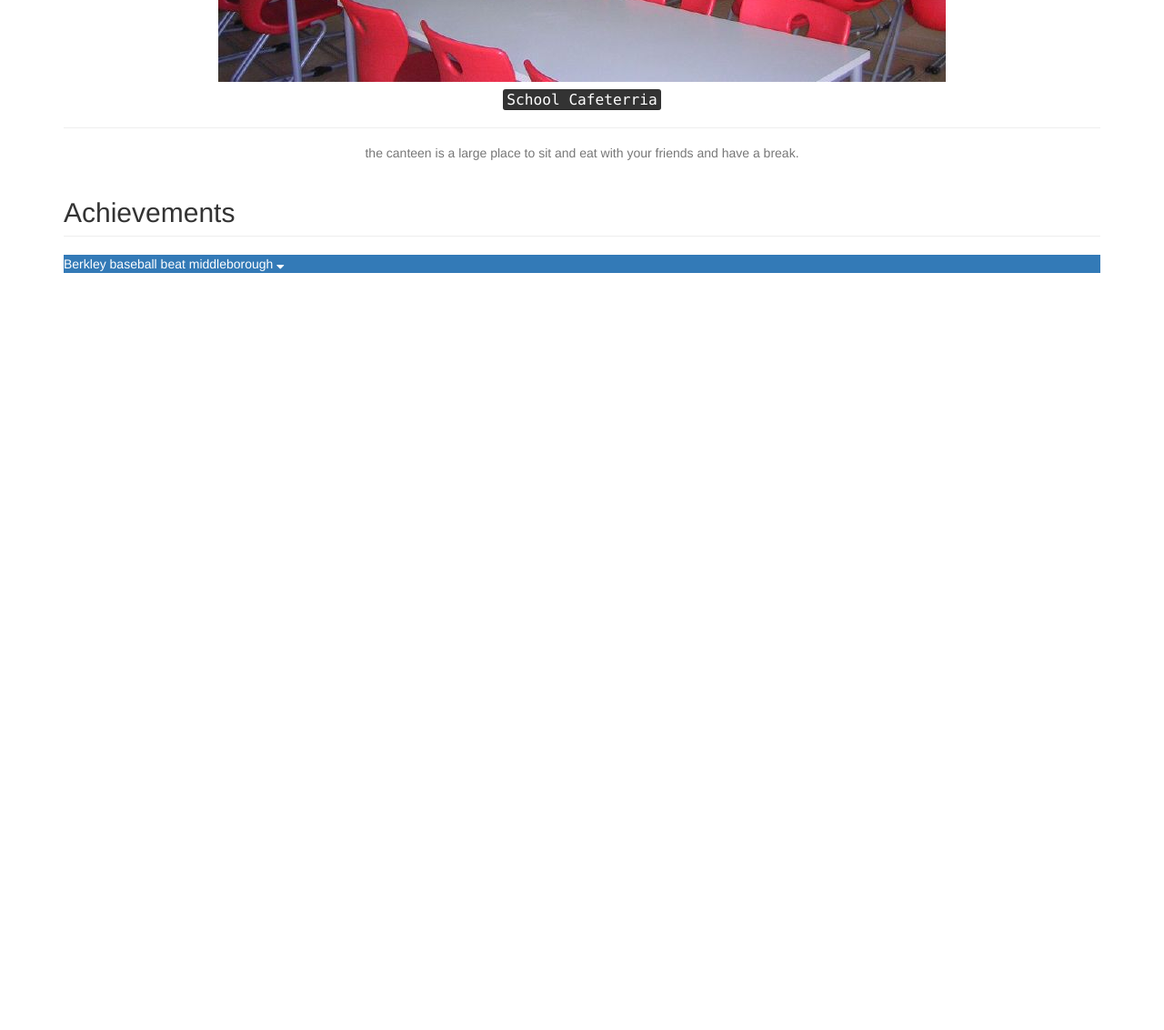
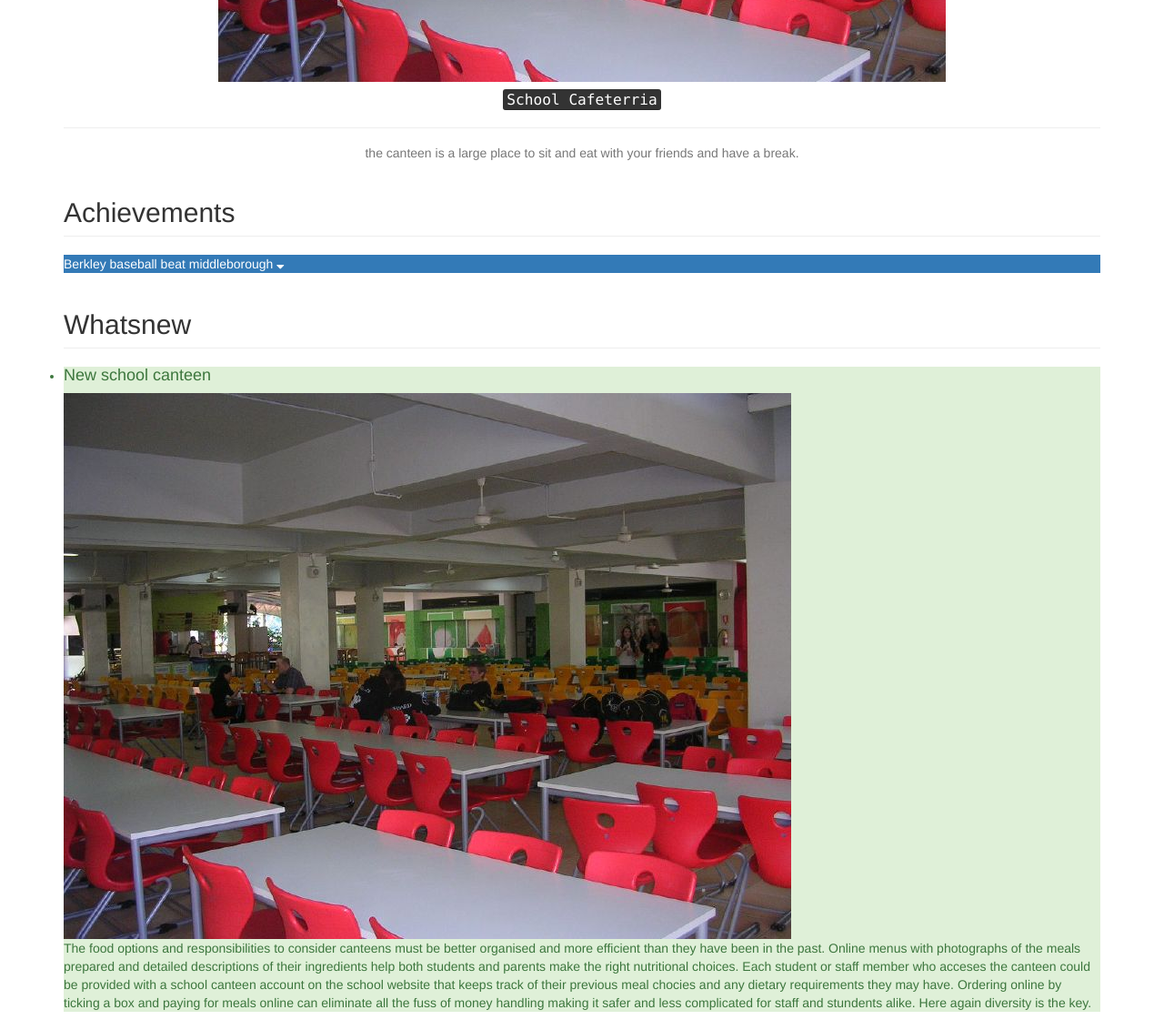
Before and after one commit to ShadowKshame/C692, a plain HTML site: page index.html in a window 1280 px wide. Shown: the part 1976-3108 px from the top of the page at 91% size. Before the commit the page ends 2276 px from the top, so only its background shows below. Drawn offline with nearby package versions, Linux system fonts and the light colour scheme.

Commit message:
Add files via upload

```diff
--- a/index.html
+++ b/index.html
@@ -65,6 +65,9 @@ Navigation bar code here
   <h2 class="page-header" id="achievements">Achievements</h2>
   <div class="bg-primary Achevements"data-toggle="collapse" data-target="#SchoolAchevements">Berkley baseball beat middleborough <i class="fa fa-sort-desc"></i></div>
   <div class="collapse" id="SchoolAchevements"><img src="baseballbaby.webp" alt=""></div>
+  <h2 class="page-header" id="whatsnew">Whatsnew</h2>
+  <ul class="list-group"><li class="list-group-item-success"><h4>New school canteen</h4>
+  <img src="canteen.jpg" alt="canteen"><p>The food options and responsibilities to consider canteens must be better organised and more efficient than they have been in the past. Online menus with photographs of the meals prepared and detailed descriptions of their ingredients help both students and parents make the right nutritional choices. Each student or staff member who acceses the canteen could be provided with a school canteen account on the school website that keeps track of their previous meal chocies and any dietary requirements they may have. Ordering online by ticking a box and paying for meals online can eliminate all the fuss of money handling making it safer and less complicated for staff and stundents alike. Here again diversity is the key.</p></li></ul>
 </div>
 </body>
 
```
